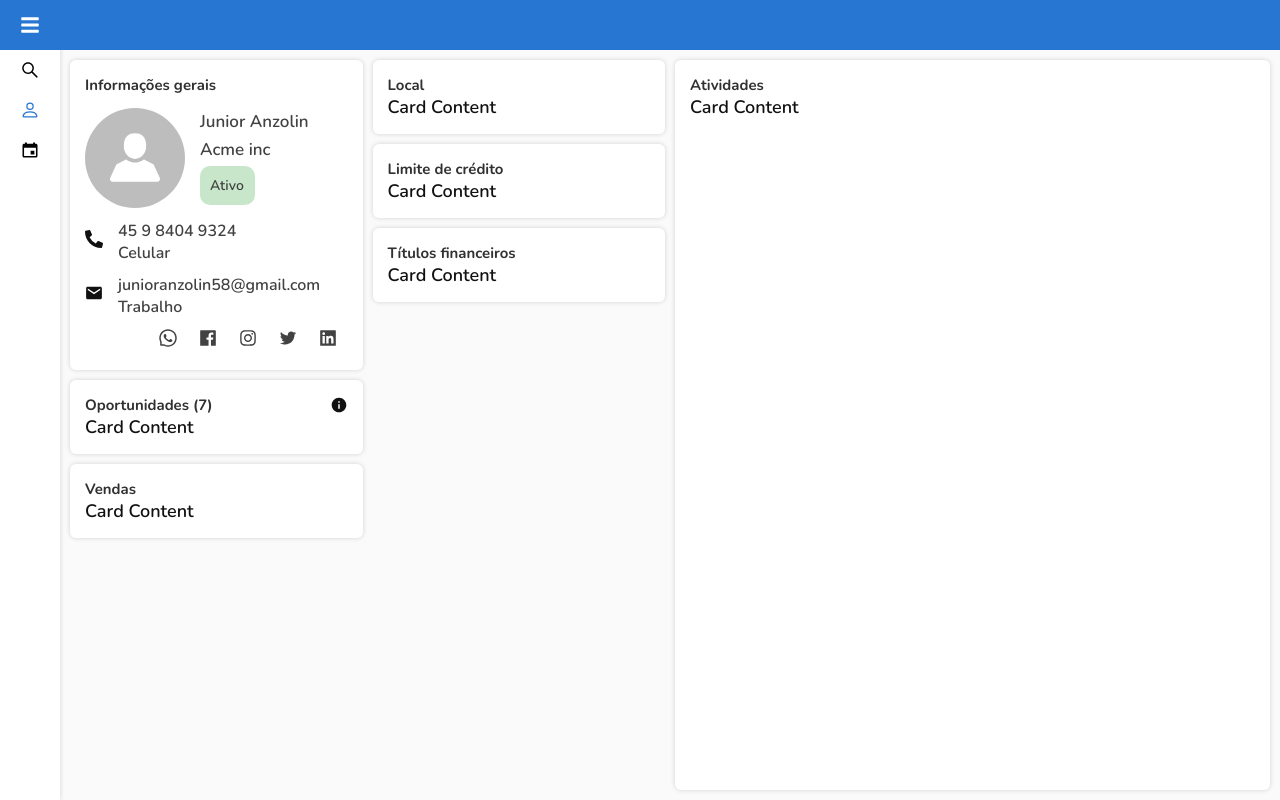
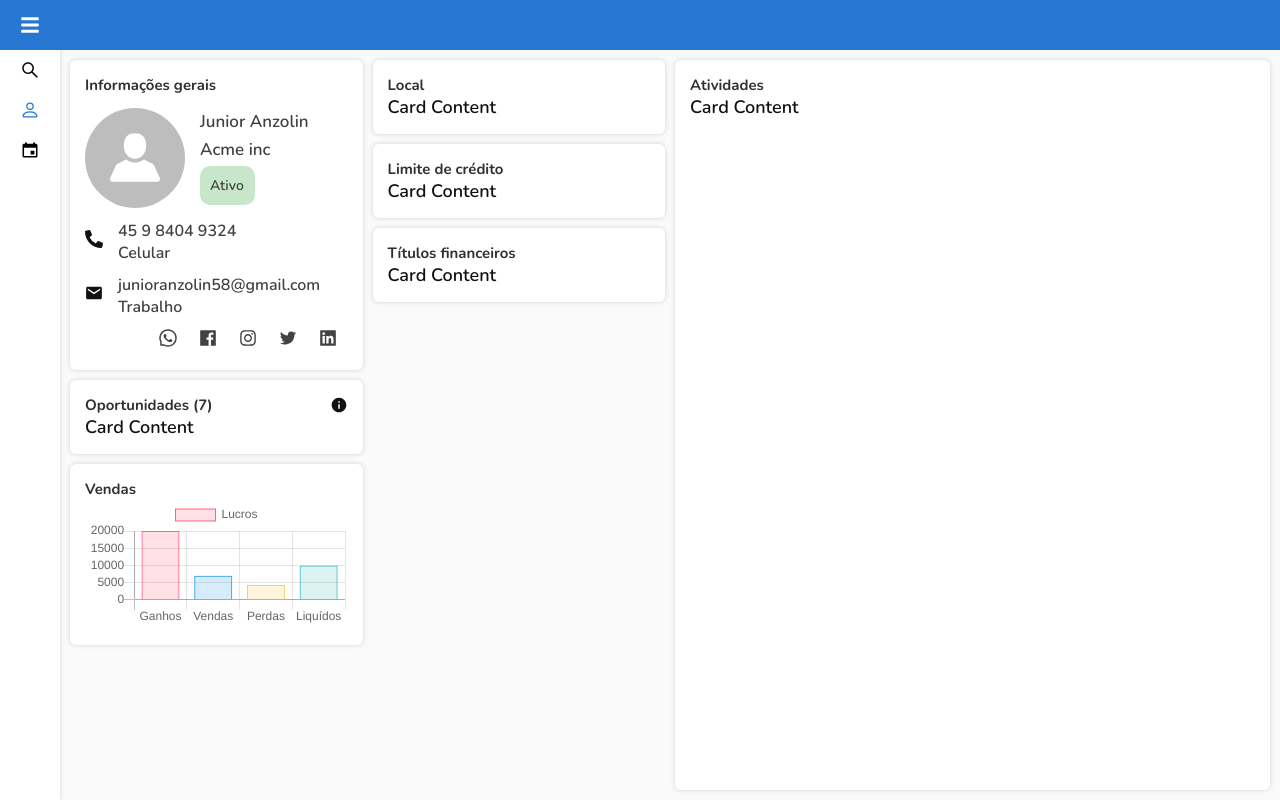
Before and after one commit to junior-anzolin/ws-frontend-challenge, a React (Create React App) app: page / in a window 1280 px wide. Built offline with nearby package versions, Linux system fonts and the light colour scheme.

Commit message:
Adicionado Charts e criado componente com grafico de barras

```diff
--- a/package.json
+++ b/package.json
@@ -11,10 +11,14 @@
     "@types/react": "^16.9.53",
     "@types/react-dom": "^16.9.8",
     "@types/react-router-dom": "^5.1.6",
+    "chart.js": "^2.9.4",
+    "leaflet": "^1.7.1",
     "node-sass": "4.14.1",
     "react": "^17.0.1",
+    "react-chartjs-2": "^2.11.1",
     "react-dom": "^17.0.1",
     "react-icons": "^3.11.0",
+    "react-leaflet": "^3.0.2",
     "react-router-dom": "^5.2.0",
     "react-scripts": "4.0.0",
     "typescript": "^4.0.3",
@@ -45,6 +49,7 @@
     ]
   },
   "devDependencies": {
+    "@types/leaflet": "^1.5.19",
     "@typescript-eslint/eslint-plugin": "^4.8.1",
     "@typescript-eslint/parser": "^4.8.1",
     "eslint": "^7.14.0",
--- a/src/components/InfoPessoal.tsx
+++ b/src/components/InfoGeral.tsx
@@ -10,9 +10,9 @@ import { FaPhoneAlt } from 'react-icons/fa';
 import { IoMdMail } from 'react-icons/io';
 
 import User from './../assets/user.svg';
-import './../styles/components/info-pessoa.scss';
+import './../styles/components/info-geral.scss';
 
-function InfoPessoal() {
+function InfoGeral() {
     return (
         <section className="info-pessoa">
             <div className="row informacoes">
@@ -66,4 +66,4 @@ function InfoPessoal() {
     );
 }
 
-export default InfoPessoal;
+export default InfoGeral;
--- /dev/null
+++ b/src/components/Vendas.tsx
@@ -0,0 +1,45 @@
+import React from 'react';
+import { Bar } from 'react-chartjs-2';
+
+import './../styles/components/vendas.scss';
+
+const data = {
+    labels: ['Ganhos', 'Vendas', 'Perdas', 'Liquídos'],
+    datasets: [
+        {
+            label: 'Lucros',
+            data: [20000, 7000, 4300, 10000],
+            backgroundColor: [
+                'rgba(255, 99, 132, 0.2)',
+                'rgba(54, 162, 235, 0.2)',
+                'rgba(255, 206, 86, 0.2)',
+                'rgba(75, 192, 192, 0.2)',
+            ],
+            borderColor: [
+                'rgba(255, 99, 132, 1)',
+                'rgba(54, 162, 235, 1)',
+                'rgba(255, 206, 86, 1)',
+                'rgba(75, 192, 192, 1)',
+            ],
+            borderWidth: 1,
+        },
+    ],
+};
+
+const options = {
+    scales: {
+        yAxes: [
+            {
+                ticks: {
+                    beginAtZero: true,
+                },
+            },
+        ],
+    },
+};
+
+function Vendas() {
+    return <Bar data={data} options={options} />;
+}
+
+export default Vendas;
--- a/src/pages/Home.tsx
+++ b/src/pages/Home.tsx
@@ -2,7 +2,8 @@ import React from 'react';
 
 import '../styles/pages/home.scss';
 import Card from '../components/Card';
-import InfoPessoal from '../components/InfoPessoal';
+import InfoGeral from '../components/InfoGeral';
+import Vendas from '../components/Vendas';
 
 function Home() {
     return (
@@ -10,7 +11,7 @@ function Home() {
             <div className="col-3">
                 <div className="row">
                     <Card title="Informações gerais">
-                        <InfoPessoal />
+                        <InfoGeral />
                     </Card>
                 </div>
                 <div className="row">
@@ -20,7 +21,7 @@ function Home() {
                 </div>
                 <div className="row">
                     <Card title="Vendas">
-                        <p>Card Content</p>
+                        <Vendas />
                     </Card>
                 </div>
             </div>
```
Also changed, not shown: src/styles/components/info-geral.scss (renamed from src/styles/components/info-pessoa.scss), src/styles/components/vendas.scss (added), 2 other files (tests, documents, lock files or other folders).
